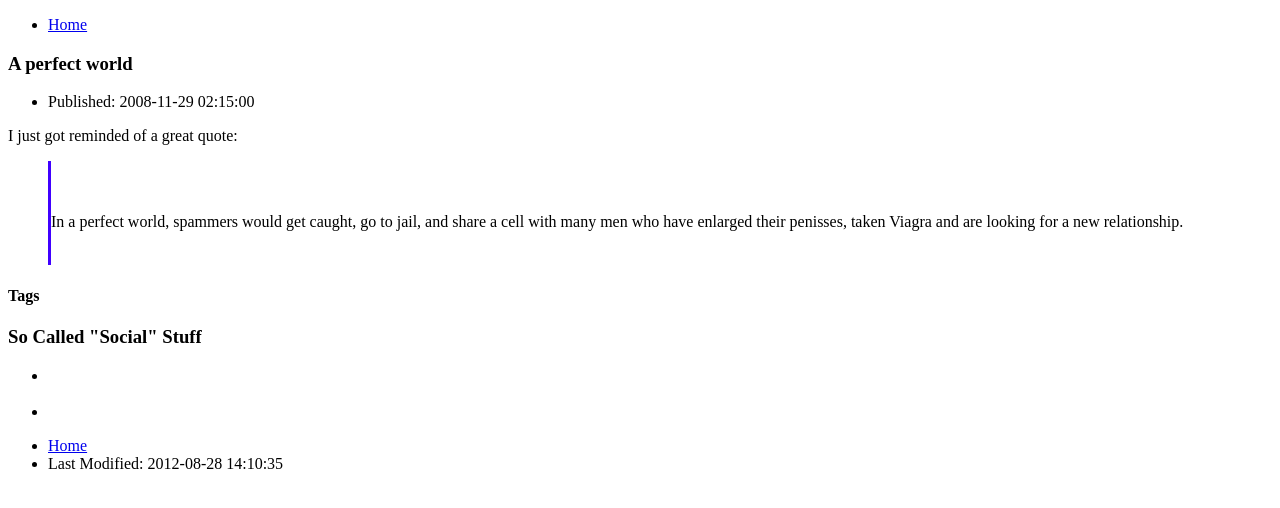
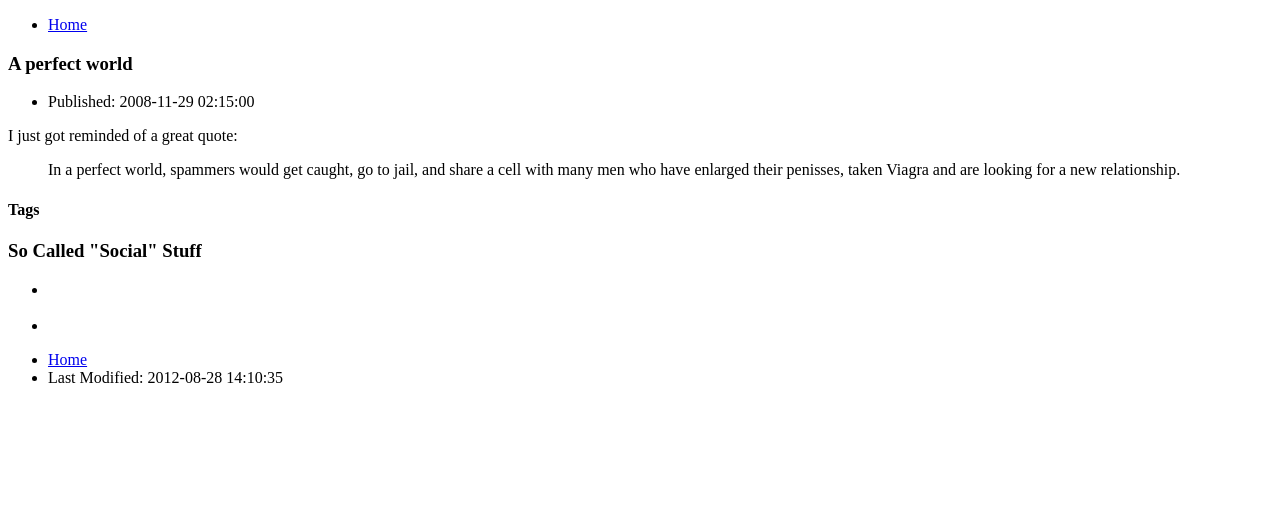
Before and after one commit to serverhorror/serverhorror.github.com, a Jekyll site: the page built from _posts/2008-11-29-a-perfect-world.markdown, in a window 1280 px wide. Shown: the top 508 px of the page. Built offline with Jekyll 4.4.1, drawn with Linux system fonts in a browser that asks for light colours; Markdown is read by kramdown in place of the engine named in the settings; comment, search, counter and statistics services are not loaded.

Commit message:
disable almost all css rules

```diff
--- a/assets/css/blockquote.css
+++ /dev/null
@@ -1,8 +0,0 @@
-blockquote {
-    border-left: 3px solid #4000FF;
-    white-space: pre-wrap;       /* css-3 */
-    white-space: -pre-wrap;      /* Opera 4-6 */
-    white-space: -o-pre-wrap;    /* Opera 7 */
-    word-wrap: break-word;       /* Internet Explorer 5+ */
-    white-space: -moz-pre-wrap;  /* Older Versions of Mozilla */
-}
--- a/assets/css/taglist.css
+++ b/assets/css/taglist.css
@@ -1,5 +1,6 @@
 @charset "UTF-8";
 
+/*
 .taglist ul {
     list-style-type: none;
 }
@@ -10,6 +11,7 @@
     border: solid black 1px;
 
 }
+*/
 
 /*
  * vim: set ts=4 sts=4 fenc=utf-8 expandtab :
```
